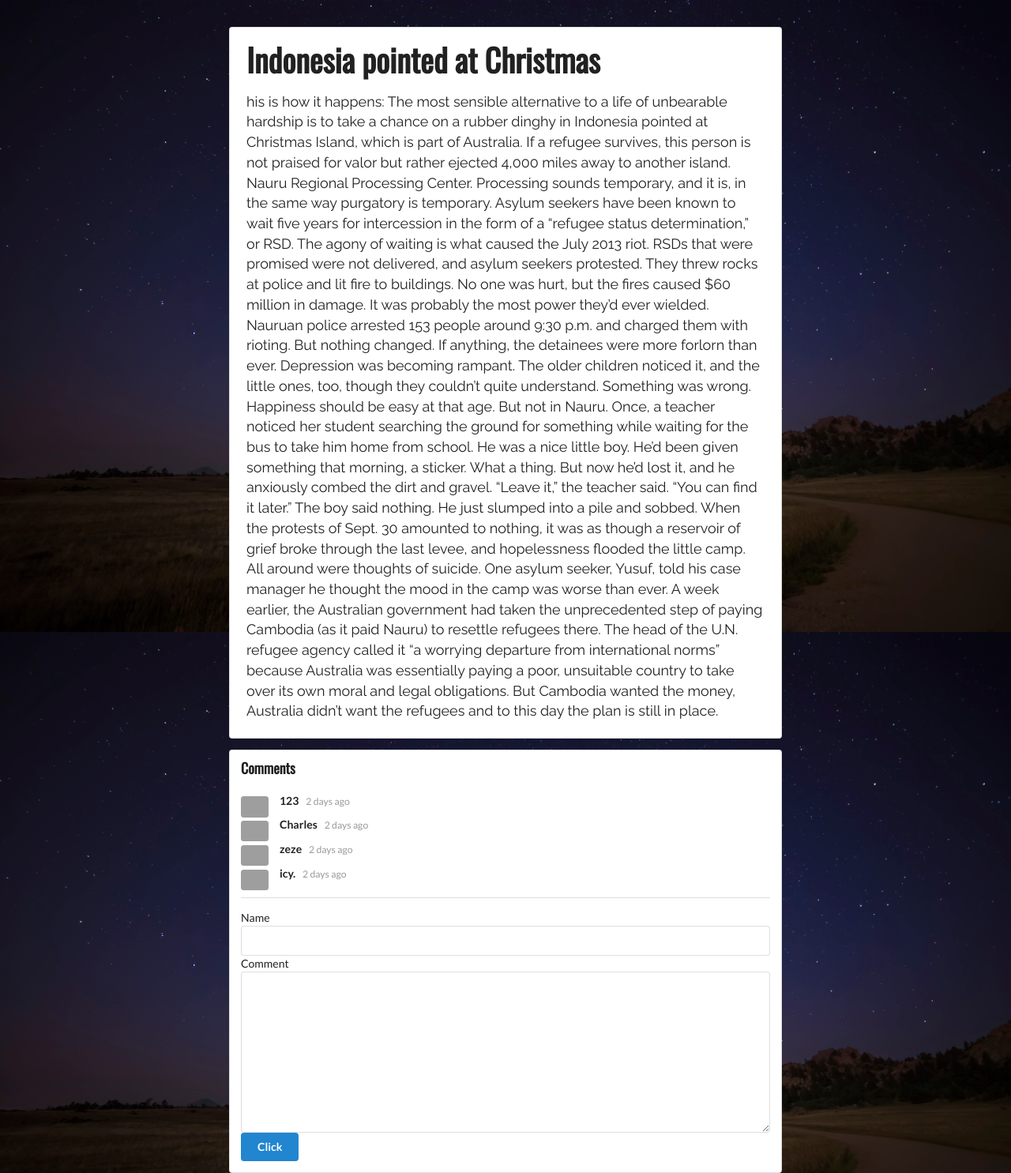
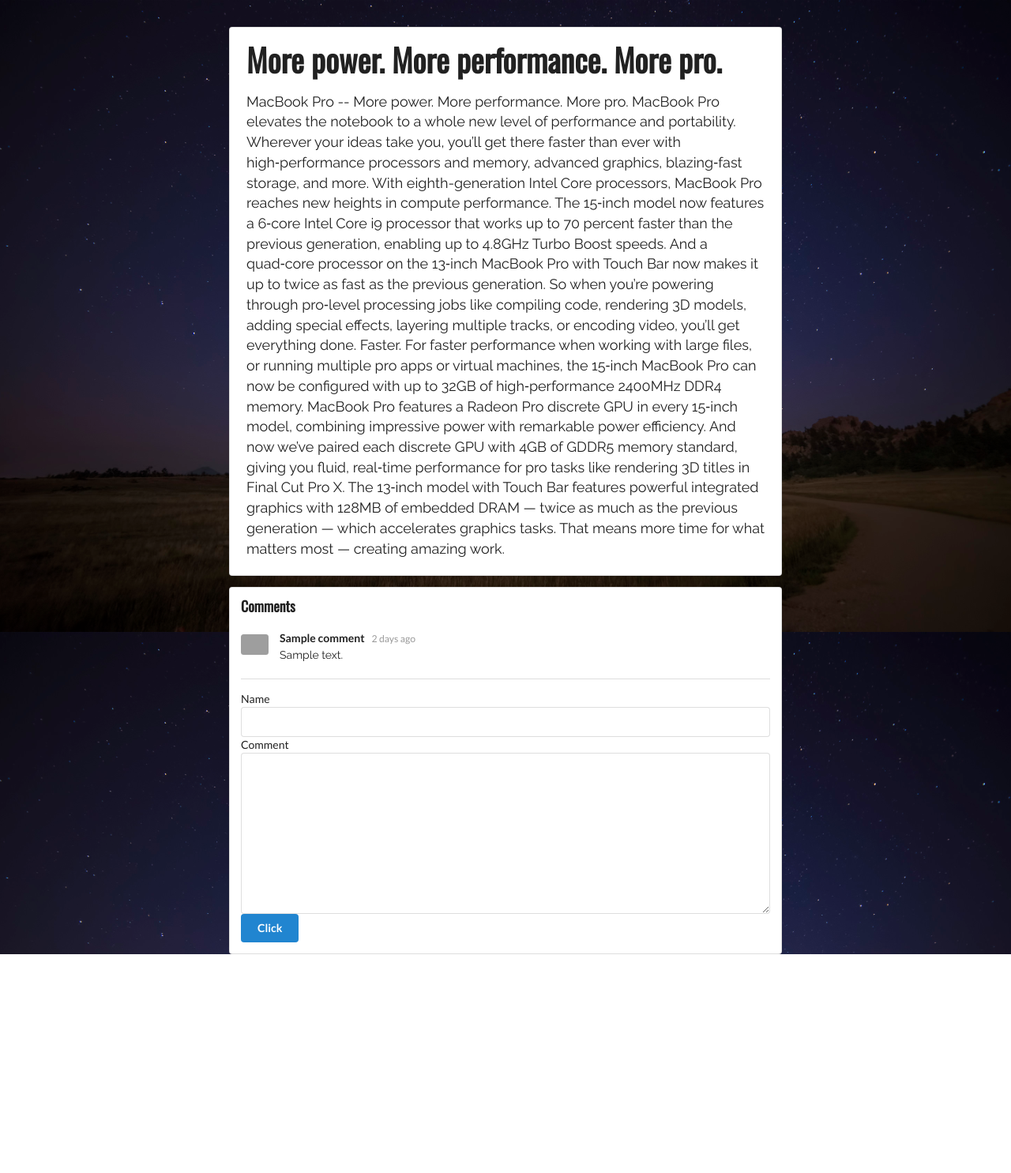
Before and after one commit to Mocha-Pudding/GoDjangoDemo, a Django app: template firstsite/firstapp/templates/detail.html in a window 1280 px wide. Shown: the whole page at 79% size. After the commit the page ends 1208 px from the top, so only its background shows below. Run offline with Django 3.2, Linux system fonts and the light colour scheme; the template is opened without the code that fills it: values that come from a table or form of the project are taken from there, others are empty; data comes from the database, SQL or seed files in the repository; tables that the repository leaves empty hold one stand-in row (values such as "Sample post"); grey boxes are pictures that could not be loaded.

Commit message:
url.py update
daily update.

```diff
--- a/firstsite/firstapp/models.py
+++ b/firstsite/firstapp/models.py
@@ -18,8 +18,8 @@ class Article(models.Model):
     def __str__(self):
         return self.headline
 
-class Commnt(models.Model):
+class Comment(models.Model):
     name = models.CharField(null=True, blank=True, max_length=50)
-    commnt = models.TextField()
+    comment = models.TextField()
     def __str__(self):
-        return self.commnt
+        return self.comment
--- a/firstsite/firstapp/templates/detail.html
+++ b/firstsite/firstapp/templates/detail.html
@@ -33,16 +33,10 @@
         </div>
         <div class="ui  segment padded container" >
             <h1 class="ui header" style="font-family:'Oswald', sans-serif;font-size:40px">
-                Indonesia pointed at Christmas
+                {{ article.headline }}
             </h1>
             <p>
-                his is how it happens:
-                The most sensible alternative to a life of unbearable hardship is to take a chance on a rubber dinghy in Indonesia pointed at Christmas Island, which is part of Australia. If a refugee survives, this person is not praised for valor but rather ejected 4,000 miles away to another island. Nauru Regional Processing Center. Processing sounds temporary, and it is, in the same way purgatory is temporary. Asylum seekers have been known to wait five years for intercession in the form of a “refugee status determination,” or RSD.
-                The agony of waiting is what caused the July 2013 riot. RSDs that were promised were not delivered, and asylum seekers protested. They threw rocks at police and lit fire to buildings. No one was hurt, but the fires caused $60 million in damage. It was probably the most power they’d ever wielded. Nauruan police arrested 153 people around 9:30 p.m. and charged them with rioting. But nothing changed. If anything, the detainees were more forlorn than ever.
-                Depression was becoming rampant. The older children noticed it, and the little ones, too, though they couldn’t quite understand. Something was wrong. Happiness should be easy at that age. But not in Nauru.
-                Once, a teacher noticed her student searching the ground for something while waiting for the bus to take him home from school. He was a nice little boy. He’d been given something that morning, a sticker. What a thing. But now he’d lost it, and he anxiously combed the dirt and gravel. “Leave it,” the teacher said. “You can find it later.” The boy said nothing. He just slumped into a pile and sobbed.
-                When the protests of Sept. 30 amounted to nothing, it was as though a reservoir of grief broke through the last levee, and hopelessness flooded the little camp.
-                All around were thoughts of suicide. One asylum seeker, Yusuf, told his case manager he thought the mood in the camp was worse than ever. A week earlier, the Australian government had taken the unprecedented step of paying Cambodia (as it paid Nauru) to resettle refugees there. The head of the U.N. refugee agency called it “a worrying departure from international norms” because Australia was essentially paying a poor, unsuitable country to take over its own moral and legal obligations. But Cambodia wanted the money, Australia didn’t want the refugees and to this day the plan is still in place.
+                {{ article.content }}
             </p>
         </div>
 
--- a/firstsite/firstapp/templates/first_web_2.html
+++ b/firstsite/firstapp/templates/first_web_2.html
@@ -84,7 +84,7 @@
 
             {% for article in article_list %}
                 <div class="ui container vertical segment">
-                    <a href="#">
+                    <a href="{% url 'detail' article.id %}">
                         <h1 class="ui header">
                             {{ article.headline }}
                         </h1>
@@ -93,7 +93,7 @@
                     <i class="icon grey small unhide">10,000</i>
                     <p>
                         {{ article.content|truncatewords:100 }}
-                        <a href="#">
+                        <a href="{% url 'detail' article.id %}">
                             <i class="angle tiny double grey right icon">READMORE</i>
                         </a>
                     </p>
--- a/firstsite/firstsite/urls.py
+++ b/firstsite/firstsite/urls.py
@@ -14,12 +14,18 @@ Including another URLconf
     2. Add a URL to urlpatterns:  path('blog/', include('blog.urls'))
 """
 from django.contrib import admin
-from django.urls import path
+# from django.urls import path
+from django.conf.urls import url
 from firstapp.views import first_try, index, detail
 
 urlpatterns = [
-    path('admin/', admin.site.urls),
-    path('first_try/', first_try),
-    path('index', index, name='index'),
-    path('detail', detail, name='detail'),
+    # path('admin/', admin.site.urls),
+    # path('first_try/', first_try),
+    # path('index', index, name='index'),
+    # path('detail/(?P<page_num>\d+)$', detail, name='detail'),
+
+    url(r'^admin/', admin.site.urls),
+    url(r'^first_try/', first_try),
+    url(r'^index', index, name='index'),
+    url(r'^detail/(?P<page_num>\d+)$', detail, name='detail'),
 ]
```
Also changed, not shown: firstsite/firstapp/views.py (+7 -5 lines).
